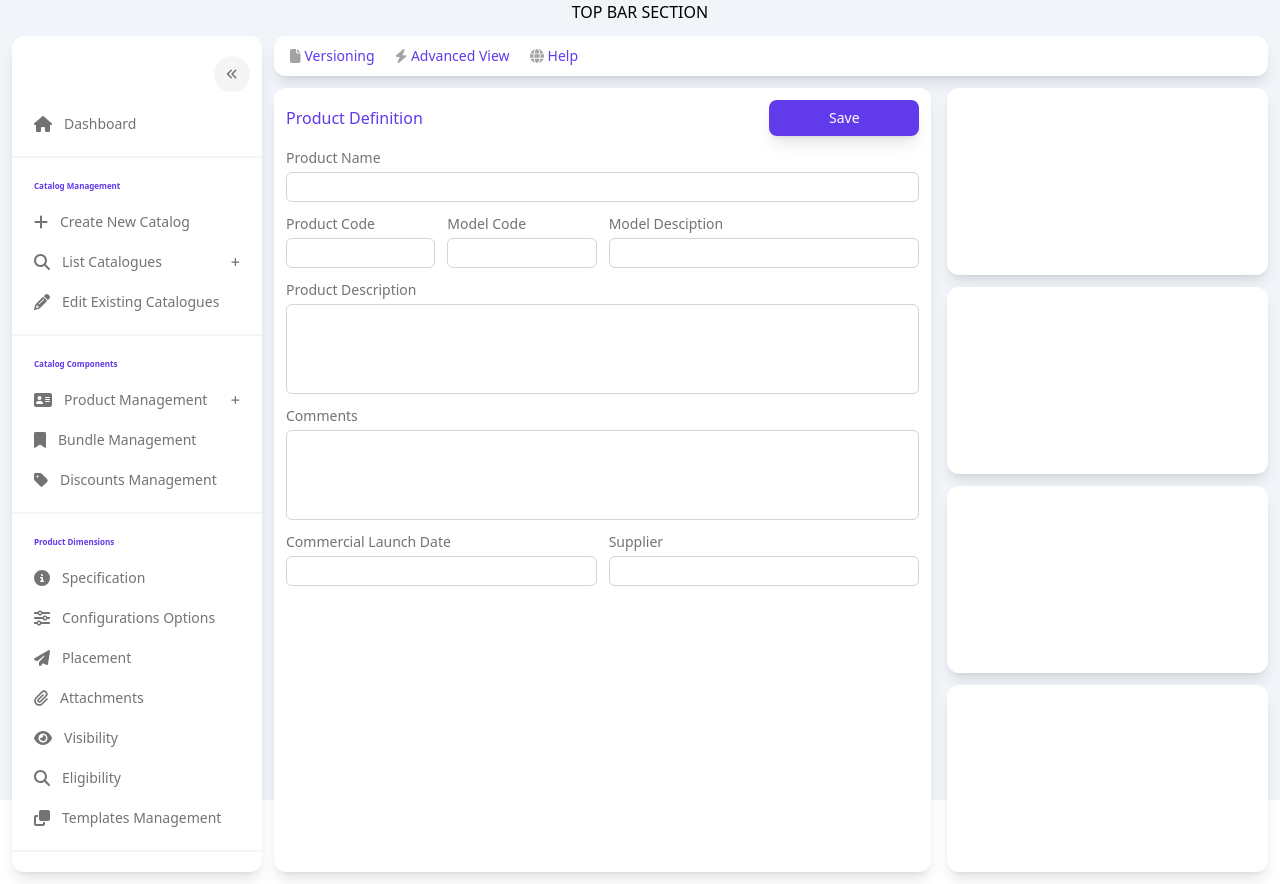
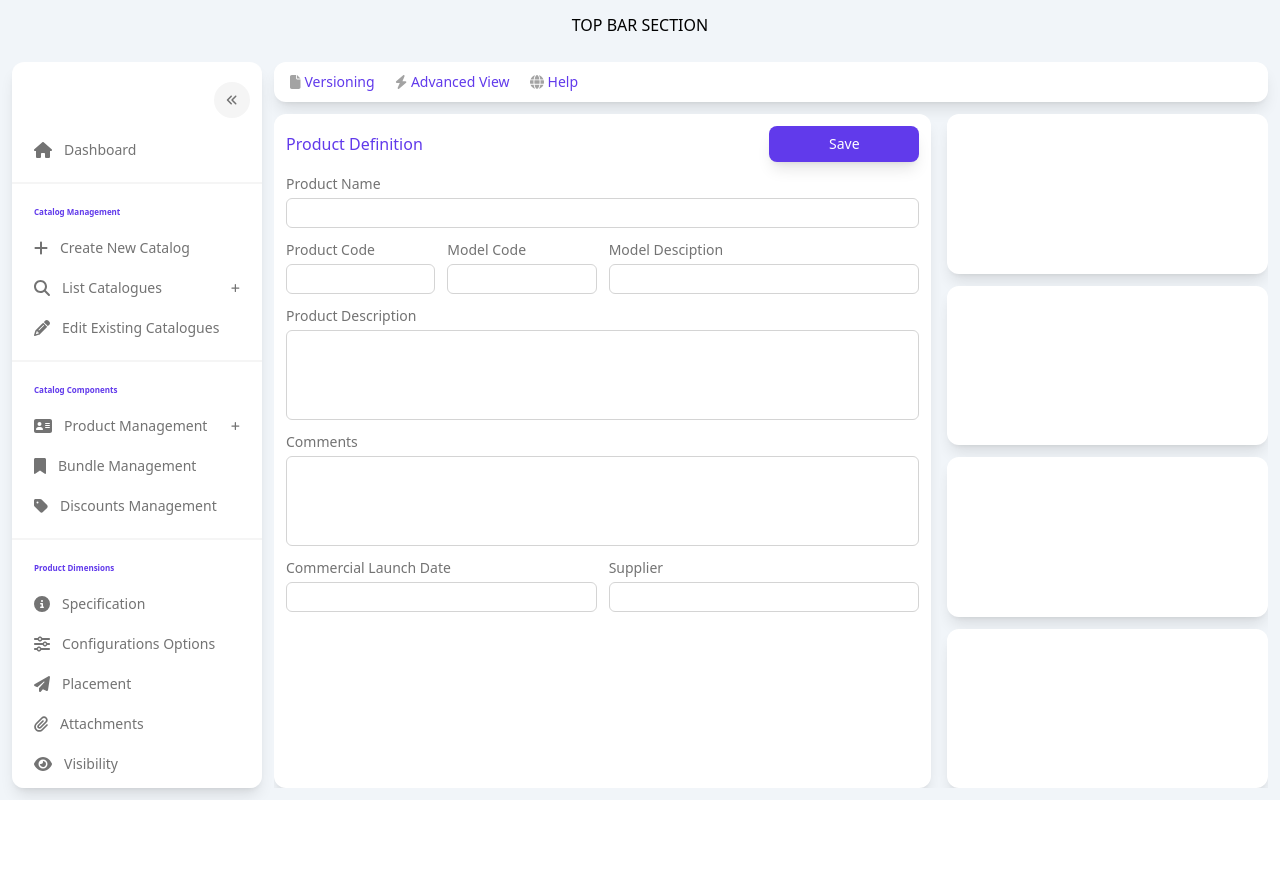
Before and after one commit to Cunhat/catalog-dashboard, a Next.js app: page / in a window 1280 px wide. After the commit the page ends 800 px from the top, so only its background shows below. Built offline with nearby package versions, Linux system fonts and the light colour scheme.

Commit message:
Fix layout

```diff
--- a/src/components/Layouts/index.tsx
+++ b/src/components/Layouts/index.tsx
@@ -5,12 +5,12 @@ import { ActionBar } from '@/components/ActionBar';
 
 export const DashboardLayout: FC<PropsWithChildren> = ({ children }) => (
   <div className='box-border flex h-screen flex-col bg-slate-100'>
-    <nav className='flex h-[50px] w-full items-center justify-center '>TOP BAR SECTION</nav>
-    <div className='flex flex-1 gap-3 p-3'>
+    <nav className='flex h-[50px] w-full items-center justify-center'>TOP BAR SECTION</nav>
+    <div className='flex flex-1 gap-3 p-3 overflow-auto'>
       <Sidebar />
       <main className='flex flex-1 flex-col gap-3'>
         <ActionBar />
-        <div className='flex flex-1 flex-wrap gap-3 justify-center'>{children}</div>
+        <div className='flex  flex-wrap gap-3 justify-center overflow-auto flex-1'>{children}</div>
       </main>
     </div>
   </div>
```
